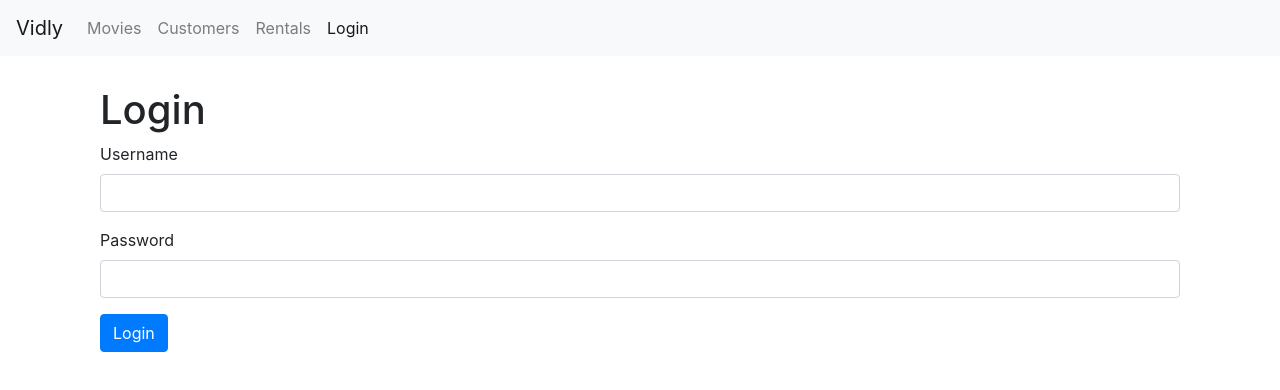
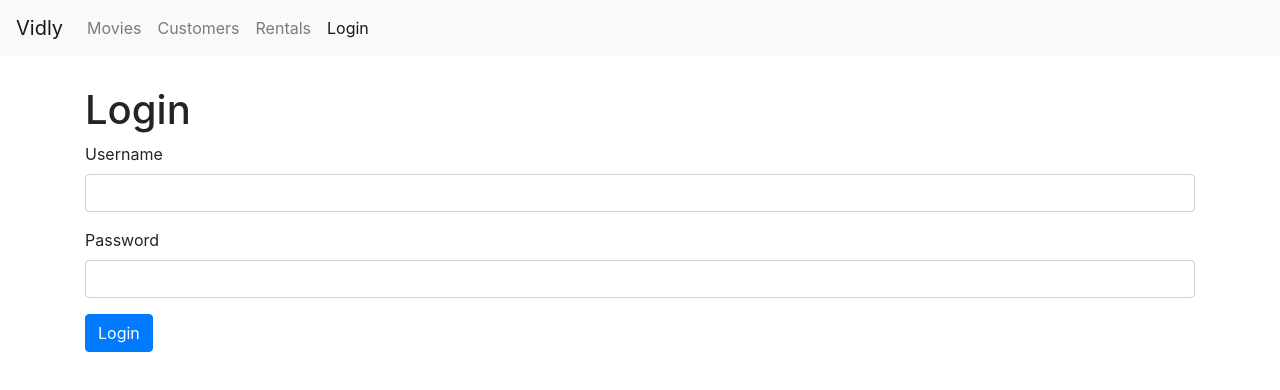
Before and after one commit to priyansh18/Vidly, a React (Create React App) app in the folder vidly/: page /login in a window 1280 px wide. Shown: the top 390 px of the page. Built offline with nearby package versions, Linux system fonts and the light colour scheme.

Commit message:
Handling Form Submission

```diff
--- a/vidly/src/components/loginForm.jsx
+++ b/vidly/src/components/loginForm.jsx
@@ -1,11 +1,15 @@
 import React, { Component } from "react";
 
 class LoginForm extends Component {
+  handleSubmit = (e) => {
+    e.preventDefault();
+    console.log("Submitted");
+  };
   render() {
     return (
-      <div className="container">
+      <div>
         <h1>Login</h1>
-        <form>
+        <form onSubmit={this.handleSubmit}>
           <div className="form-group">
             <label htmlFor="Username">Username</label>
 
```
